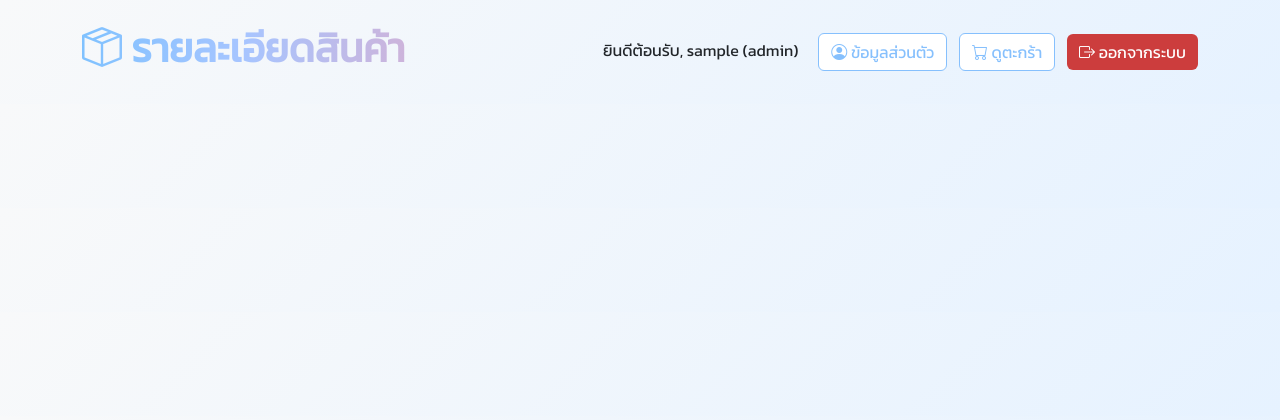
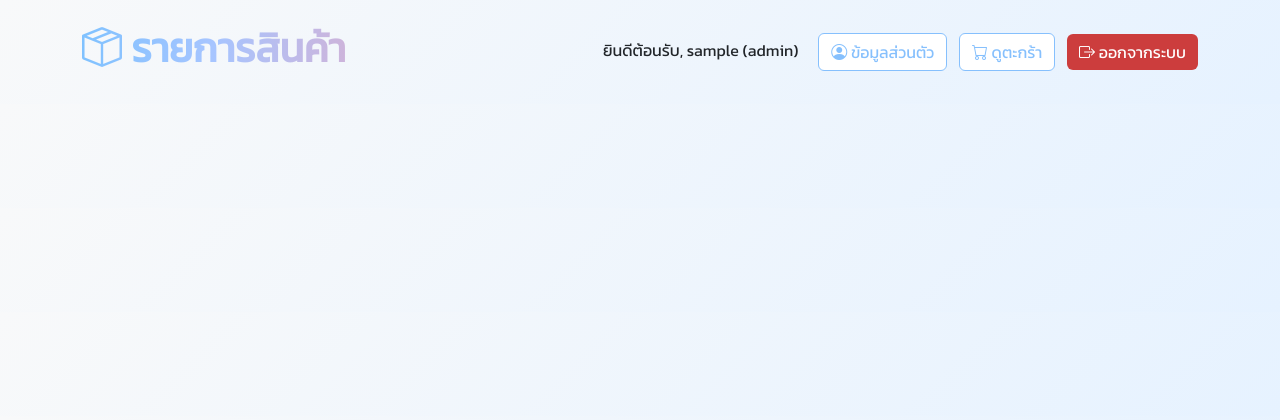
Before and after one commit to Bantita-Saeko/68s_OnlineShop, a PHP site: page /index.php in a window 1280 px wide. Shown: the top 420 px of the page. Run offline with PHP 8.4, Linux system fonts and the light colour scheme; the visitor is signed in with stand-in values (Sample User, id 1); data that the repository does not hold is empty.

Commit message:
07.09.68

```diff
--- a/index.php
+++ b/index.php
@@ -80,7 +80,7 @@ body {
 <body class="container py-4">
 
 <div class="d-flex justify-content-between align-items-center mb-4">
-    <h1 class="text-gradient"><i class="bi bi-box-seam"></i> รายละเอียดสินค้า</h1>
+    <h1 class="text-gradient"><i class="bi bi-box-seam"></i> รายการสินค้า</h1>
     <div>
         <?php if ($isLoggedIn): ?>
             <span class="me-3">ยินดีต้อนรับ, <?= htmlspecialchars($_SESSION['username']) ?> (<?= $_SESSION['role'] ?>)</span>
```
